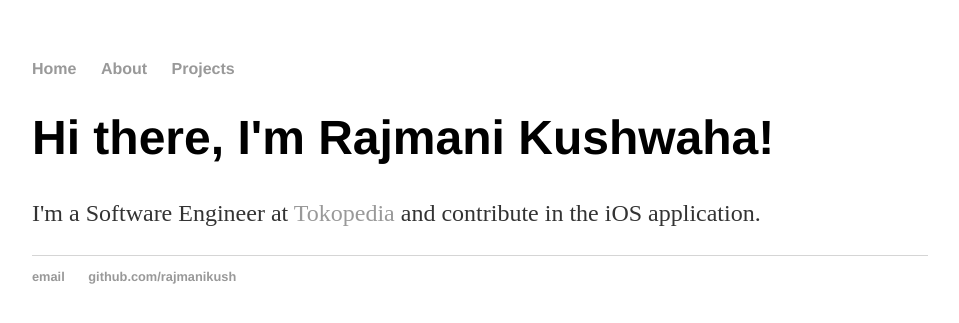
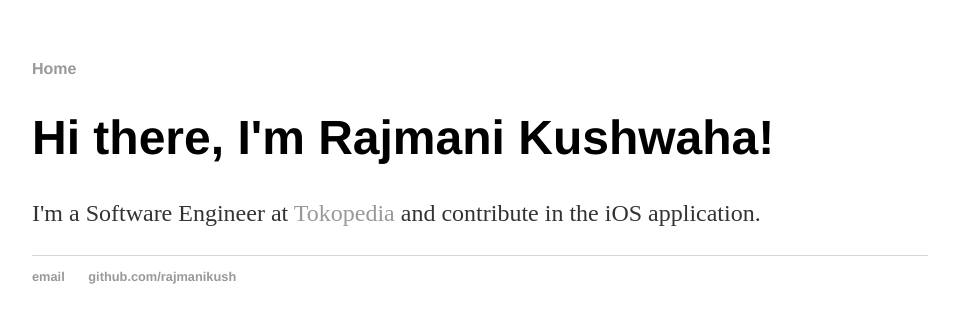
Before and after one commit to rajmanikush/rajmanikush.github.io, a Jekyll site: the page index.html, which Jekyll copies as it is, in a window 1280 px wide. Shown: the top 323 px of the page, without its empty margins (160-1119 px from the left). Built offline with Jekyll 4.4.1, drawn with Linux system fonts in a browser that asks for light colours.

Commit message:
removed about and projects section

```diff
--- a/index.html
+++ b/index.html
@@ -9,8 +9,6 @@
 		<nav>
     		<ul>
         		<li><a href="/">Home</a></li>
-	        	<li><a href="/about">About</a></li>
-        		<li><a href="/project">Projects</a></li>
     		</ul>
 		</nav>
 		<div class="container">
```
